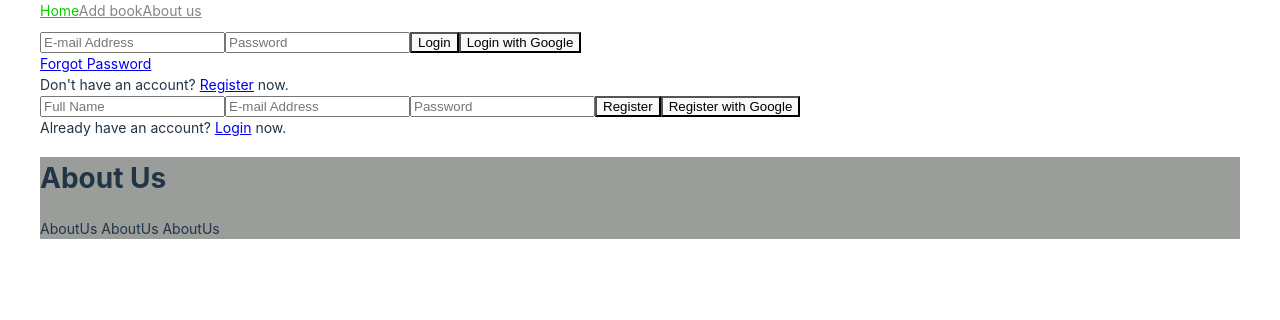
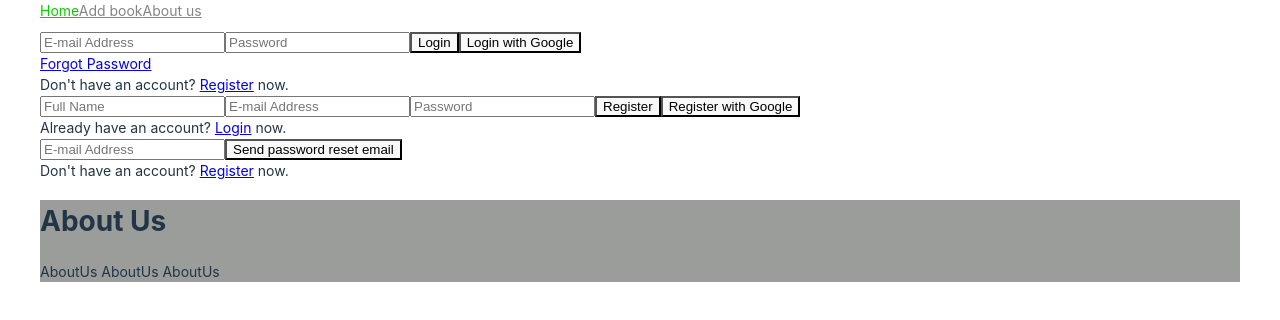
Before and after one commit to Ledich19/RRS_GraphiQL, a React (Vite) app: page / in a window 1280 px wide. Shown: the top 320 px of the page. Built offline with nearby package versions, Linux system fonts and the light colour scheme; no server answers.

Commit message:
feat: add Reset componemt

```diff
--- a/src/componemts/Header/Header.tsx
+++ b/src/componemts/Header/Header.tsx
@@ -3,6 +3,7 @@ import React from 'react';
 import s from './Header.module.scss';
 import Login from '../Login/Login';
 import Register from '../Register/Register';
+import Reset from '../Reset/Reset';
 
 const Header: React.FC = () => {
   return (
@@ -20,6 +21,7 @@ const Header: React.FC = () => {
       </div>
       <Login />
       <Register />
+      <Reset />
     </>
   );
 };
--- /dev/null
+++ b/src/componemts/Reset/Reset.module.scss
@@ -0,0 +1,3 @@
+.login {
+  cursor: pointer;
+}
--- /dev/null
+++ b/src/componemts/Reset/Reset.tsx
@@ -0,0 +1,35 @@
+import { useNavigate, Link } from 'react-router-dom';
+import React, { useEffect, useState } from 'react';
+import { useAuthState } from 'react-firebase-hooks/auth';
+import { auth, sendPasswordReset } from '../../firebase';
+import './Reset.module.scss';
+
+const Reset = () => {
+  const [email, setEmail] = useState('');
+  const [user, loading, error] = useAuthState(auth);
+  const navigate = useNavigate();
+  useEffect(() => {
+    if (loading) return;
+    if (user) navigate('/dashboard');
+  }, [user, loading, navigate]);
+  return (
+    <div className="reset">
+      <div className="reset__container">
+        <input
+          type="text"
+          className="reset__textBox"
+          value={email}
+          onChange={(e) => setEmail(e.target.value)}
+          placeholder="E-mail Address"
+        />
+        <button type="button" className="reset__btn" onClick={() => sendPasswordReset(email)}>
+          Send password reset email
+        </button>
+        <div>
+          Don&apos;t have an account? <Link to="/register">Register</Link> now.
+        </div>
+      </div>
+    </div>
+  );
+};
+export default Reset;
```
